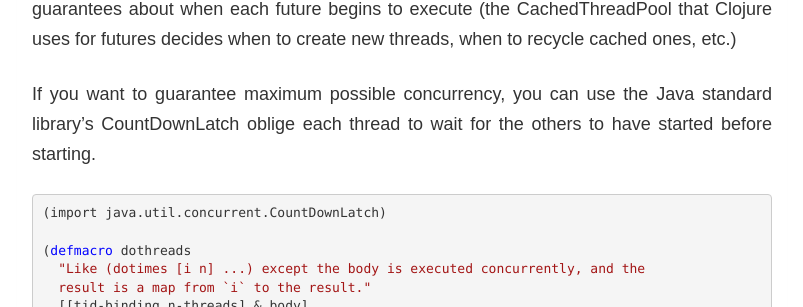
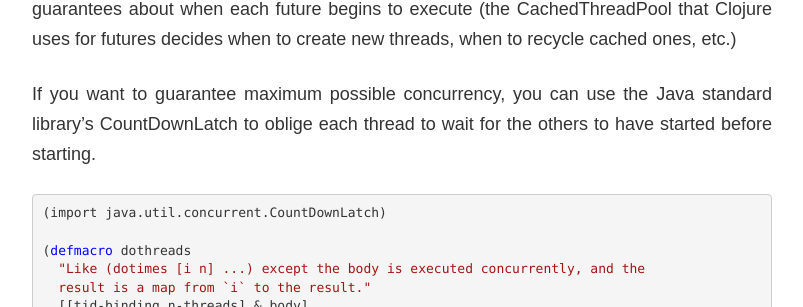
Before and after one commit to matthewdowney/matthewdowney.github.io, a Jekyll site: the page built from _posts/2020-01-25-practical-clojure-macros-java-interop.md, in a window 1280 px wide. Shown: the part 2402-2709 px from the top of the page, without its empty margins (238-1041 px from the left). Built offline with Jekyll 4.4.1, drawn with Linux system fonts in a browser that asks for light colours; some web fonts are replaced; Markdown is read by kramdown in place of the engine named in the settings; comment, search, counter and statistics services are not loaded.

Commit message:
Fix horizontal code scrolling on mobile

````diff
--- a/_posts/2020-01-25-practical-clojure-macros-java-interop.md
+++ b/_posts/2020-01-25-practical-clojure-macros-java-interop.md
@@ -104,8 +104,8 @@
 cached ones, etc.)
 
 If you want to guarantee maximum possible concurrency, you can use the Java
-standard library's CountDownLatch oblige each thread to wait for the others to
-have started before starting.
+standard library's CountDownLatch to oblige each thread to wait for the others
+to have started before starting.
 
 ```clojure
 (import java.util.concurrent.CountDownLatch)
--- a/static/css/main.scss
+++ b/static/css/main.scss
@@ -13,6 +13,9 @@
 code {
   color: #194774;
   background-color: #6b6b6b0a;
+}
+pre code {
+  white-space: pre;
 }
 html,
 body {
````
